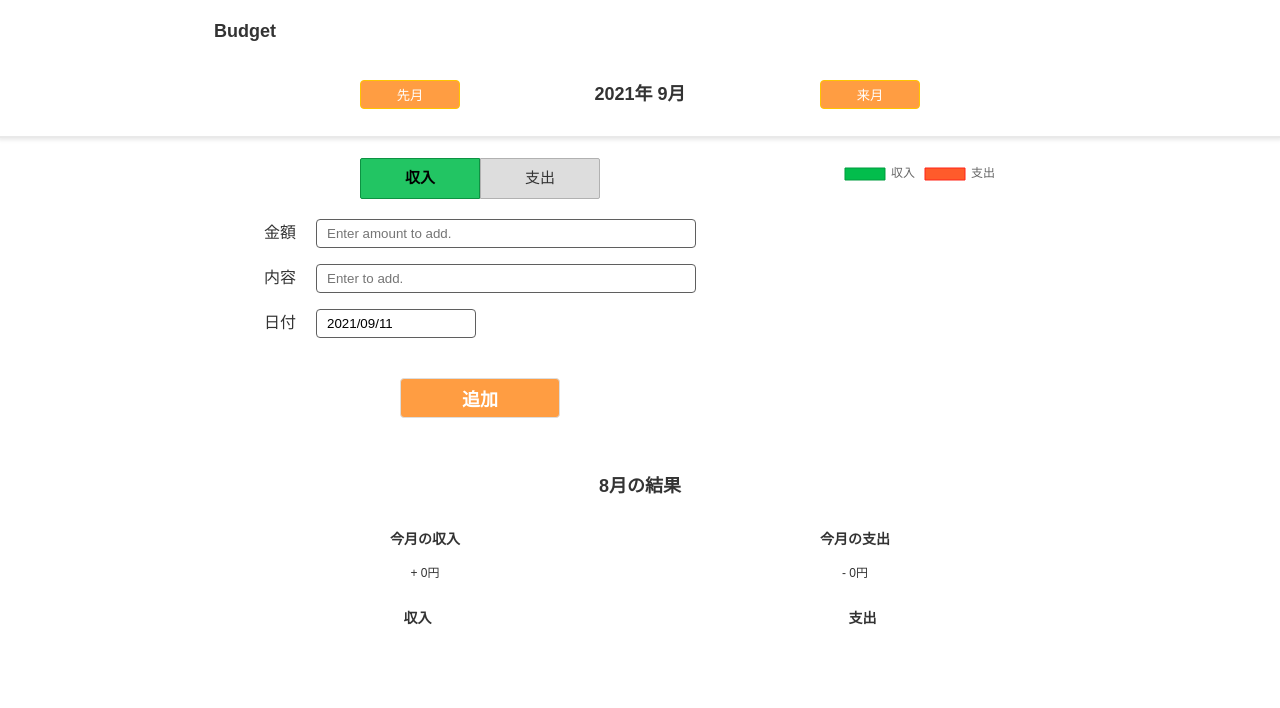
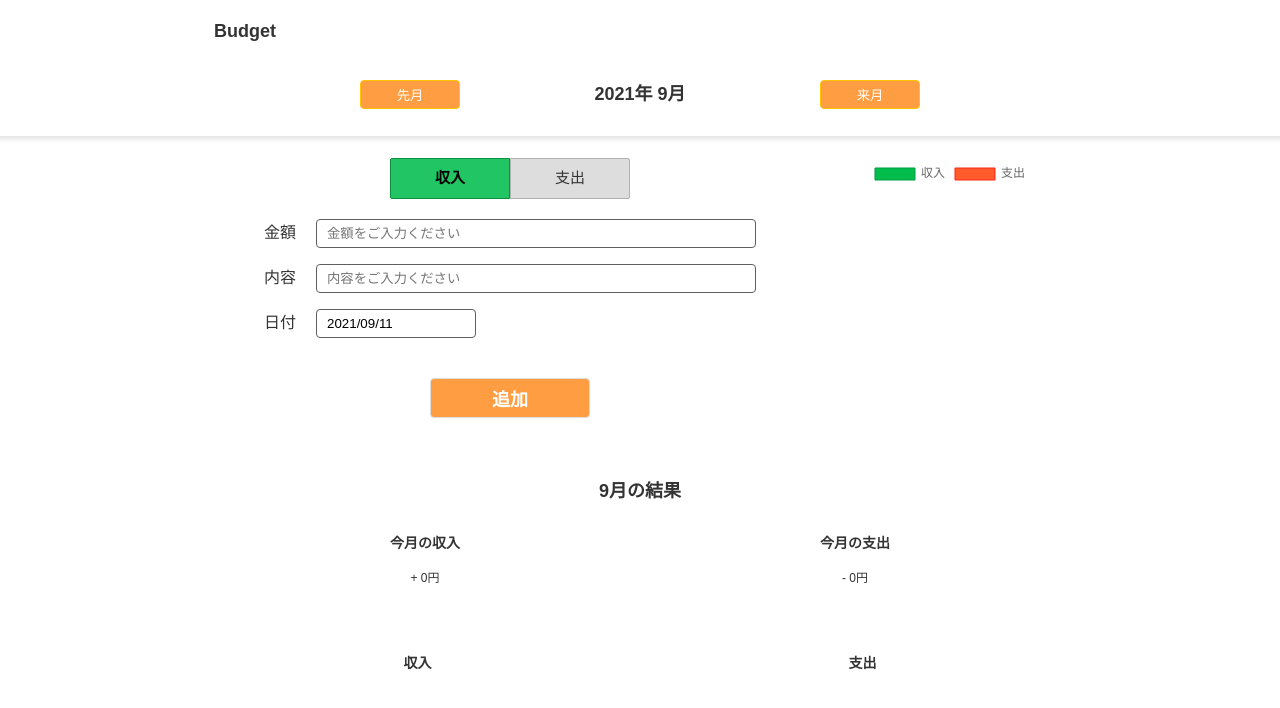
Before and after one commit to yudai1995/budget-management-tool, a React (Create React App) app: page / in a window 1280 px wide. Shown: the top 708 px of the page. Built offline with nearby package versions, Linux system fonts and the light colour scheme.

Commit message:
update form

```diff
--- a/src/App.tsx
+++ b/src/App.tsx
@@ -65,7 +65,7 @@ const App: React.FC = () => {
                     </div>
 
                     <section>
-                        <h2 className="result-ttl">{`${date.getMonth()}月の結果`}</h2>
+                        <h2 className="result-ttl">{`${date.getMonth()+1}月の結果`}</h2>
                         <ul className="monthlyResult">
                             {balanceType.map((type, index) => (
                                 <li key={index}>
--- a/src/Components/Graph.tsx
+++ b/src/Components/Graph.tsx
@@ -37,7 +37,7 @@ export const Graph: React.FC<GraphProps> = (props) => {
 
     return (
         <div className="doughnutWrapper">
-            <Doughnut data={data} width={300} height={300} options={options} />
+            <Doughnut data={data} width={240} height={240} options={options} />
         </div>
     );
 };
--- a/src/Components/InputForm.tsx
+++ b/src/Components/InputForm.tsx
@@ -53,7 +53,7 @@ export const InputForm: React.FC<InputFormProps> = (props) => {
                     type="number"
                     id="amount"
                     ref={amountInputRef}
-                    placeholder="Enter amount to add."
+                    placeholder="金額をご入力ください"
                 />
             </div>
 
@@ -63,7 +63,7 @@ export const InputForm: React.FC<InputFormProps> = (props) => {
                     type="text"
                     id="amount"
                     ref={contentInputRef}
-                    placeholder="Enter to add."
+                    placeholder="内容をご入力ください"
                 />
             </div>
 
--- a/src/css/InputForm.scss
+++ b/src/css/InputForm.scss
@@ -20,10 +20,18 @@ form {
 
             &:nth-of-type(1) {
                 border-radius: 2px 0 0 2px;
+
+                &:hover {
+                    background-color: #83d8a5;
+                }
             }
 
             &:nth-of-type(2) {
                 border-radius:  0 2px 2px 0;
+
+                &:hover {
+                    background-color: #ffb49e;
+                }
             }
 
             &.isActive {
@@ -74,9 +82,26 @@ form {
             width: calc(100% - 160px);
             margin-left: 20px;
 
+
             input {
+                position: relative;
                 max-width: 160px;
                 margin-left: 0;
+                padding-right: 40px;
+
+                &::after {
+                    position: absolute;
+                    display: inline-block;
+                    content: "";
+                    width: 16px;
+                    height: 16px;
+                    top: 50%;
+                    right: 20px;
+                    background: url("../img/common/icon-schedule.png") no-repeat 0 0/16px 16px #ffffff;
+                    margin-top: -8px;
+                }
+
+
             }
         }
     }
--- a/src/css/ItemList.scss
+++ b/src/css/ItemList.scss
@@ -3,6 +3,7 @@
     justify-content: center;
     text-align: center;
     align-items: baseline;
+    margin-top: 40px;
 
     > div.income,
     > div.outgo {
--- a/src/css/index.scss
+++ b/src/css/index.scss
@@ -47,6 +47,10 @@ main {
 
 .topWrapper {
     display: flex;
+
+    &+ section {
+        margin-top: 60px;
+    }
 }
 
 .monthlyResult {
```
Also changed, not shown: package.json (+6 -2 lines), src/img/common/icon-schedule.png (added), 1 other file (tests, documents, lock files or other folders).
